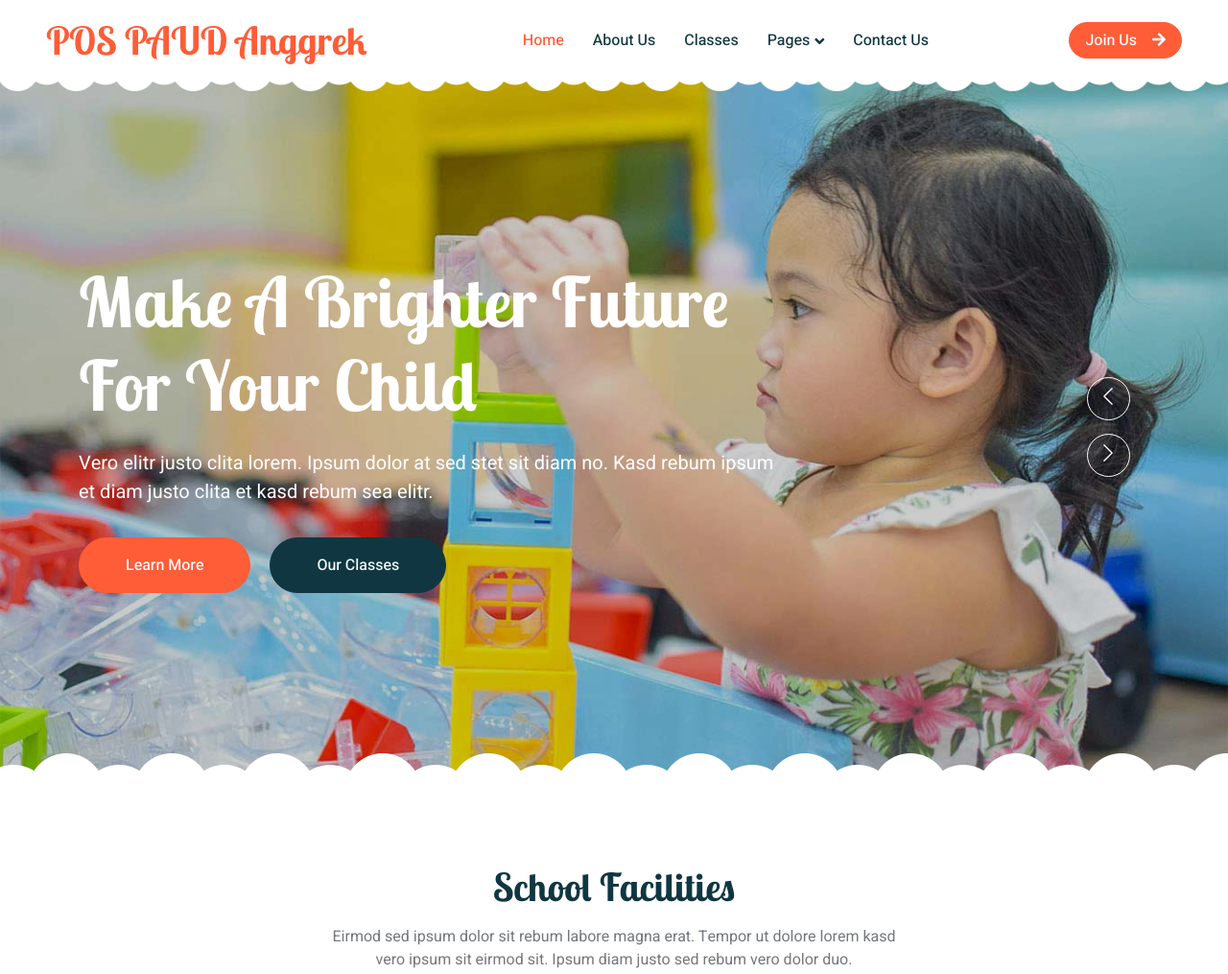
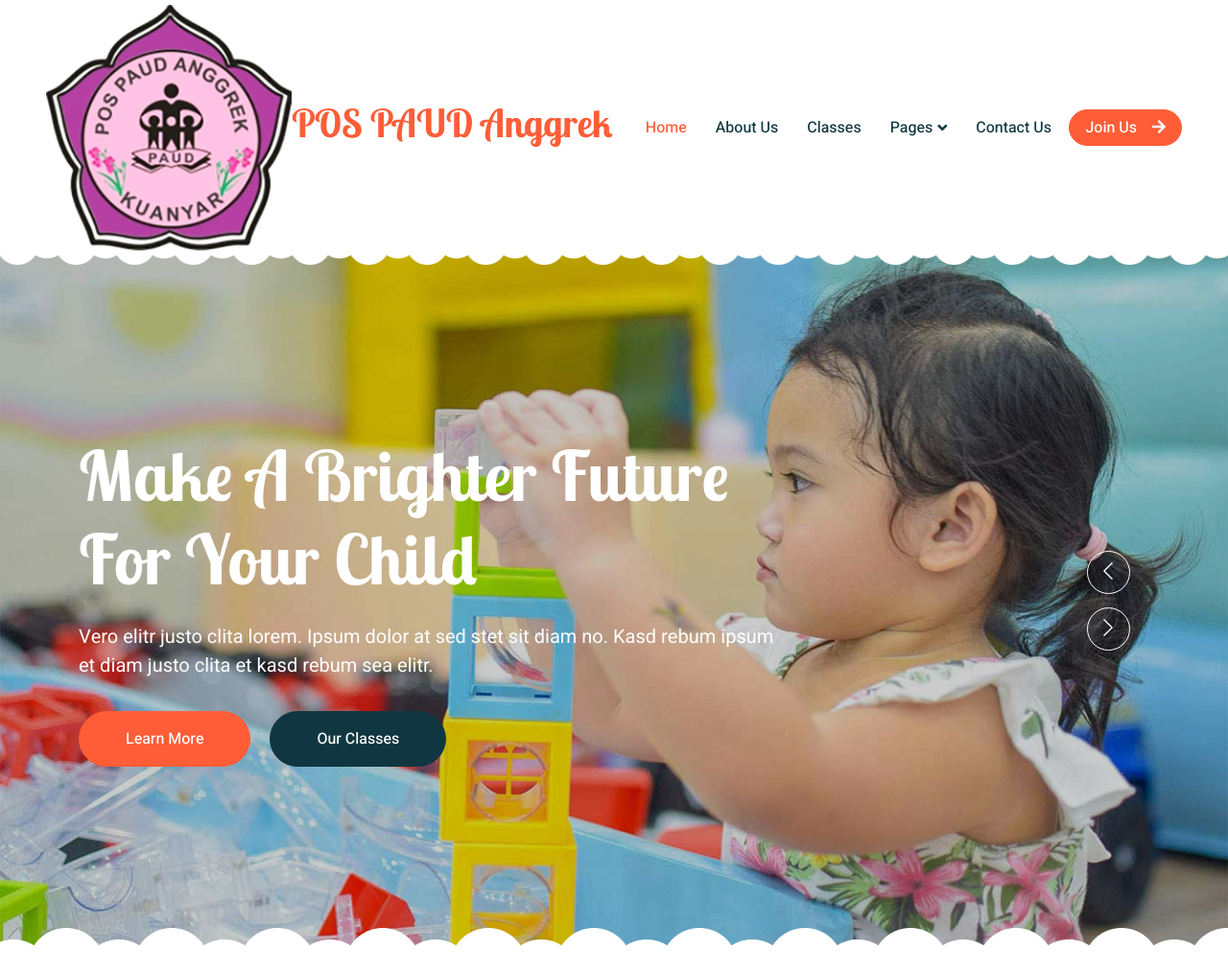
Before and after one commit to pemdeskuanyar/anggrek.github.io, a plain HTML site: page index.html in a window 1280 px wide. Shown: the top 1015 px of the page at 96% size. Drawn offline with nearby package versions, Linux system fonts and the light colour scheme.

Commit message:
Update index.html

```diff
--- a/index.html
+++ b/index.html
@@ -45,7 +45,7 @@
         <!-- Navbar Start -->
         <nav class="navbar navbar-expand-lg bg-white navbar-light sticky-top px-4 px-lg-5 py-lg-0">
             <a href="index.html" class="navbar-brand">
-                <h1 class="m-0 text-primary"><img src="logo_PP_Anggrek2.png" alt="">POS PAUD Anggrek</h1>
+                <h1 class="m-0 text-primary"><img src="img/logo_PP_Anggrek2.png" alt="">POS PAUD Anggrek</h1>
             </a>
             <button type="button" class="navbar-toggler" data-bs-toggle="collapse" data-bs-target="#navbarCollapse">
                 <span class="navbar-toggler-icon"></span>
```
